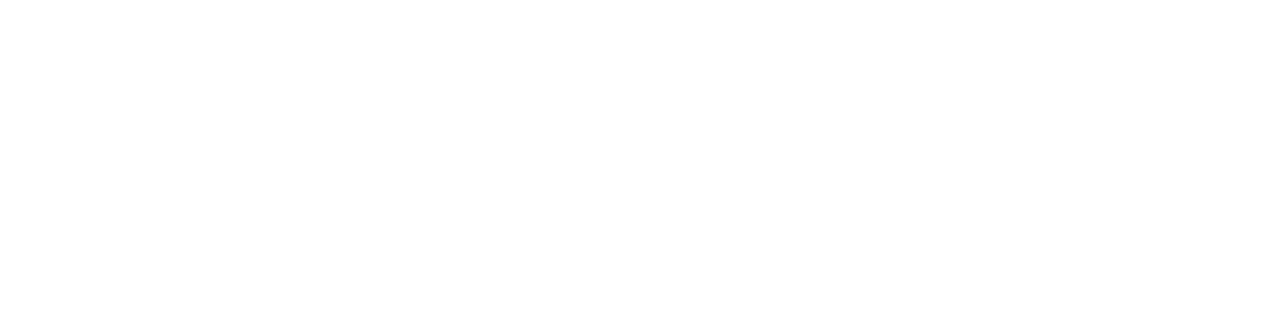
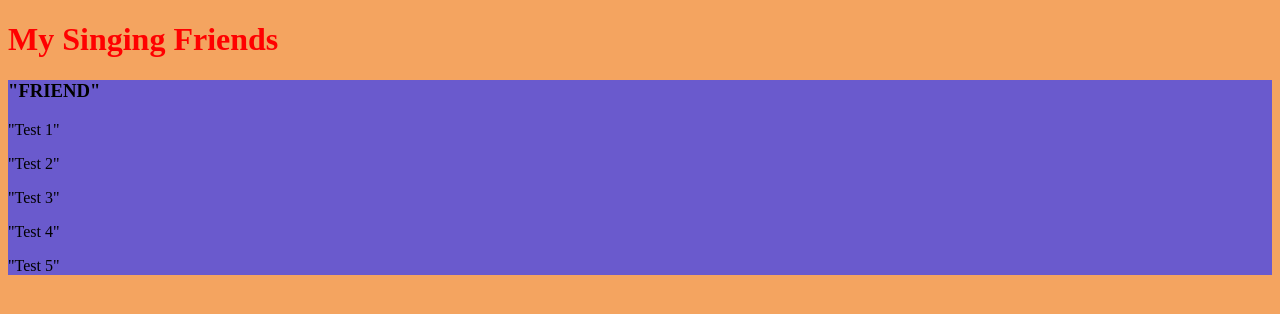
Before and after one commit to peterg777/99-lines-part-1, a plain HTML site: page index.html in a window 1280 px wide. Drawn offline with Linux system fonts and the light colour scheme.

Commit message:
more html,css,js

```diff
--- a/app.js
+++ b/app.js
@@ -0,0 +1,20 @@
+//friends array
+let friends = ['Rich', 'Marty', 'Brian', 'Christy', 'Lena'];
+
+//loop
+function sing() {
+
+}
+    for (let i = 0; i < friends.length; i++) {
+
+        for (let j = 99; j >= 1; j--) {
+            if (j > 2) {
+                console.log(j + " lines of code in the file, " + j + " lines of code; " + friends[i] + " strikes one out, clears it all out, " + (j - 1) + " lines of code in the file ");
+            } else if (j == 2) {
+                console.log(j + " lines of code in the file, " + j + " lines of code; " + friends[i] + " strikes one out, clears it all out, " + (j - 1) + " lines of code in the file ");
+            } else if (j = 1) {
+                console.log(j + " lines of code in the file, " + j + " lines of code; " + friends[i] + " strikes one out, clears it all out, " + (j - 1) + " lines of code in the file ");
+
+            }
+        }
+   }
--- a/index.html
+++ b/index.html
@@ -4,9 +4,22 @@
     <meta charset="UTF-8">
     <meta name="viewport" content="width=device-width, initial-scale=1.0">
     <meta http-equiv="X-UA-Compatible" content="ie=edge">
-    <title>Document</title>
+    <title>99 lines of code</title>
+    <link rel="stylesheet" href="style.css">
 </head>
 <body>
+   <h1>My Singing Friends</h1>
+   <div class='friend'>
+       <h3>"Friend"</h3>
+       <p>"Test 1"</p>
+       <p>"Test 2"</p>
+       <p>"Test 3"</p>
+       <p>"Test 4"</p>
+       <p>"Test 5"</p>
+   </div>
+
+    <script src="app.js"></script>
+
 
 </body>
 </html>
--- a/style.css
+++ b/style.css
@@ -0,0 +1,16 @@
+body {
+    background-color: sandybrown;
+}
+
+h1 {
+    color: red;
+}
+
+.friend {
+    background-color: slateblue;
+}
+
+.friend h3 {
+    text-transform: uppercase;
+
+}
```
